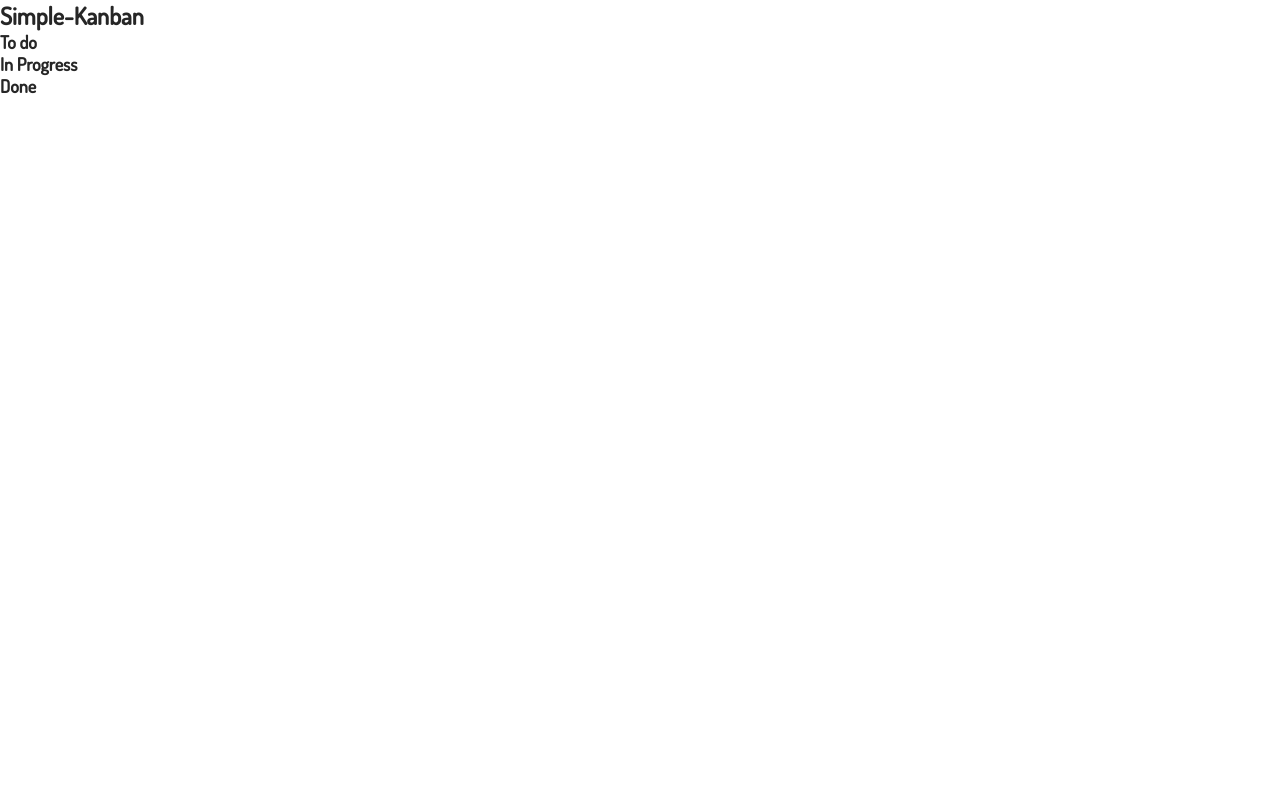
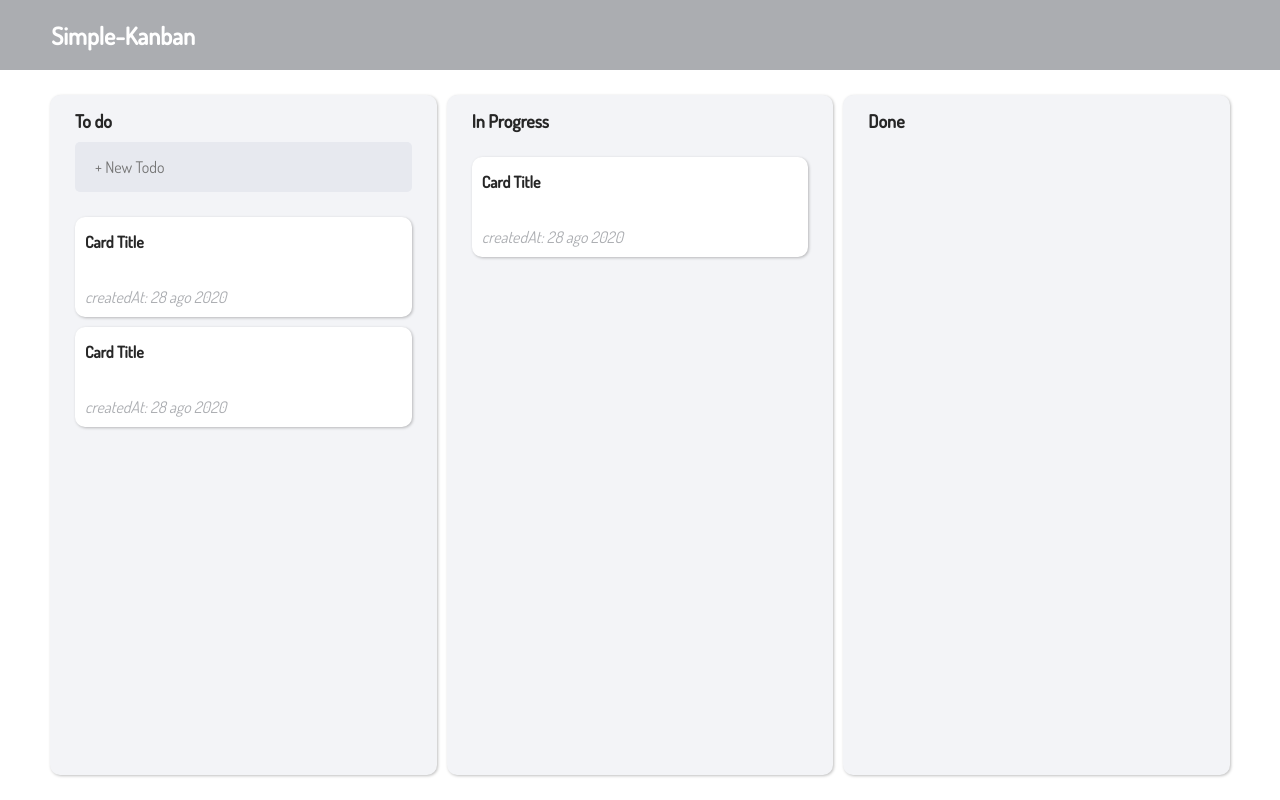
Before and after one commit to ldantas-s/simple-kanban, a plain HTML site: page index.html in a window 1280 px wide. Drawn offline with Linux system fonts and the light colour scheme; files whose address does not match are found by name.

Commit message:
add style

```diff
--- a/assets/css/main.css
+++ b/assets/css/main.css
@@ -0,0 +1,78 @@
+.nav {
+  width: 100%;
+  height: 70px;
+  padding: 0 4%;
+  background-color: var(--color-dark-1);
+  display: flex;
+  align-items: center;
+}
+.nav__title {
+  color: var(--color-white);
+}
+
+.main {
+  height: calc(100vh - 70px);
+  padding: 25px 50px;
+  display: flex;
+}
+
+.main__column {
+  width: 440px;
+  height: 100%;
+  margin-right: 10px;
+  border-radius: var(--radius-10);
+  background-color: var(--color-light-1);
+  box-shadow: 1px 1px 3px rgba(0,0,0,.25);
+}
+.main__column:last-child {
+  margin: 0;
+}
+
+.main__column-header {
+  padding: 15px 25px;
+}
+.main__column-header-form {
+  padding-top: 10px;
+}
+.main__column-header-form__label {
+  display: none;
+}
+.main__column-header-form__input {
+  border: none;
+  width: 100%;
+  height: 50px;
+  padding: 20px;
+  border-radius: var(--radius-5);
+  background-color: var(--color-light-2);
+  color: var(--color-dark-1);
+  font-size: 1rem;
+  outline: none;
+}
+
+.main__column-cardList {
+  list-style: none;
+  padding: 0 25px;
+}
+.main__column-cardList-dragArea {
+  margin: 10px 0;
+}
+.main__column-cardList-dragArea--border {
+  border: 2px dashed gray;
+}
+.main__column-cardList__card {
+  height: 100px;
+  padding: 15px 10px 10px;
+  border-radius: var(--radius-10);
+  background-color: var(--color-white);
+  box-shadow: 1px 1px 3px rgba(0,0,0,.25);
+  display: flex;
+  flex-direction: column;
+  justify-content: space-between;
+}
+.main__column-cardList__card__title {
+  font-weight: 700;
+}
+.main__column-cardList__card__date {
+  color: var(--color-dark-1);
+  font-style: italic;
+}
--- a/assets/css/variables.css
+++ b/assets/css/variables.css
@@ -4,6 +4,8 @@
   --color-warning: #F5C817;
   --color-success: #4B6FDD;
 
+  --color-white: #ffffff;
+  --color-black: #000000;
   --color-light-1: #F3F4F7;
   --color-light-2: #E7E9EF;
   --color-middle: #E0E0E0;
--- a/index.html
+++ b/index.html
@@ -20,16 +20,57 @@
     </nav>
 
     <main class="main">
+
+      <!-- To do Column -->
       <section class="main__column">
         <header class="main__column-header">
           <h2 class="main__column-header__title">To do</h2>
+          <form id="new-todo" class="main__column-header-form">
+            <label class="main__column-header-form__label" for="new_todo">New Todo</label>
+            <input type="text" placeholder="+ New Todo" id="new_todo" name="new_todo" class="main__column-header-form__input">
+          </form>
         </header>
+        <!-- Card List -->
+        <ul class="main__column-cardList">
+          <div class="main__column-cardList-dragArea">
+            <li class="main__column-cardList__card" draggable="true">
+              <p class="main__column-cardList__card__title">Card Title</p>
+              <p class="main__column-cardList__card__date">createdAt: 28 ago 2020</p>
+            </li>
+          </div>
+          <div class="main__column-cardList-dragArea">
+            <li class="main__column-cardList__card" draggable="true">
+              <p class="main__column-cardList__card__title">Card Title</p>
+              <p class="main__column-cardList__card__date">createdAt: 28 ago 2020</p>
+            </li>
+          </div>
+        </ul>
+
       </section>
+      <!-- In progress Column -->
       <section class="main__column">
-        <h2>In Progress</h2>
+        <header class="main__column-header">
+          <h2>In Progress</h2>
+        </header>
+        <!-- Card List -->
+        <ul class="main__column-cardList">
+          <div class="main__column-cardList-dragArea">
+            <li class="main__column-cardList__card" draggable="true">
+              <p class="main__column-cardList__card__title">Card Title</p>
+              <p class="main__column-cardList__card__date">createdAt: 28 ago 2020</p>
+            </li>
+          </div>
+        </ul>
       </section>
+
+      <!-- Done Column -->
       <section class="main__column">
-        <h2>Done</h2>
+        <header class="main__column-header">
+          <h2>Done</h2>
+        </header>
+        <!-- Card List -->
+        <ul class="main__column-cardList">
+        </ul>
       </section>
     </main>
 
```
